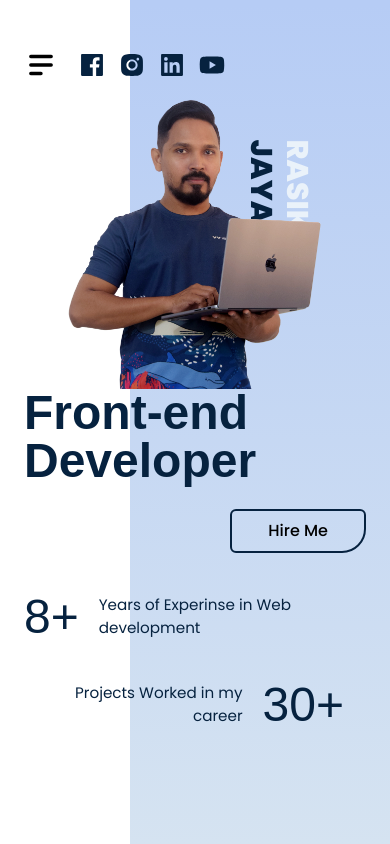
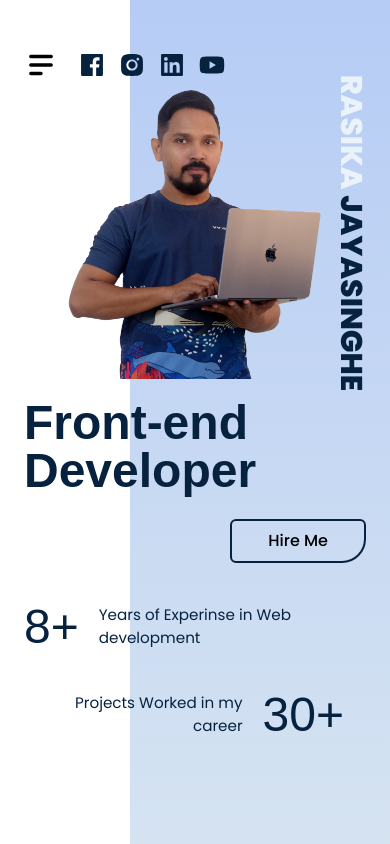
Before and after one commit to rasikajayasinghe/rasikajayasinghe, a Next.js app: page / in a window 390 px wide. Built offline with nearby package versions, Linux system fonts and the light colour scheme; a web font is replaced by a local one.

Commit message:
added responsive class

```diff
--- a/components/Hero.tsx
+++ b/components/Hero.tsx
@@ -8,15 +8,15 @@ const Hero = () => {
     <section id="home" className="overflow-hidden">
       <div className="min-h-screen relative flex md:flex-row flex-col-reverse md:items-end justify-center items-center ">
         <div className="absolute h-full md:w-4/12 w-8/12 top-0 right-0 bg-primaryLinear bottom-0 -z-10">
-          <h1 className="rotate-90 absolute top-[30%] right-[-15%] text-[#EAF2FA]">
+          <h1 className="rotate-90 absolute top-[25.5%] right-[-46%] lg:top-[30%] xl:top-[40%] text-[#EAF2FA]">
             {hero.firstName}{" "}
             <span className="text-dark_primary">{hero.LastName}</span>
           </h1>
         </div>
 
         {/* first col */}
-        <div className="pb-16 px-6 pt- ">
-          <h2>{hero.title}</h2>
+        <div className="pb-16 px-6 pt-5 ">
+          <h2 className="md:text-[2.5rem] lg:text-[3rem]">{hero.title}</h2>
           <br />
           <div className="flex justify-end">
             <Link href="/contact" className="btn">
```
